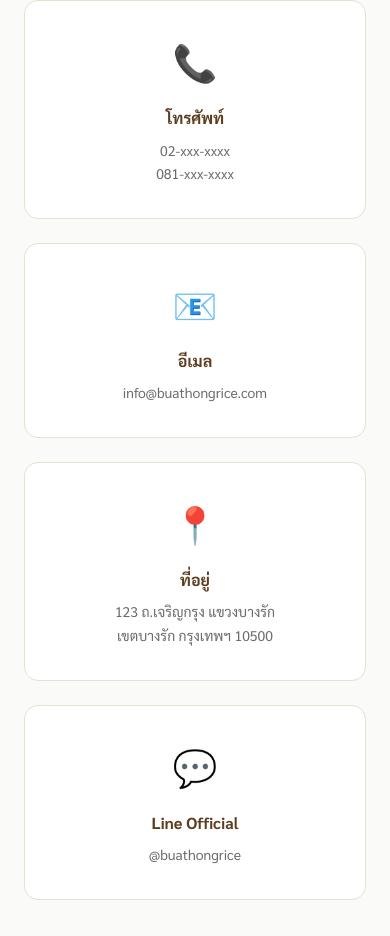
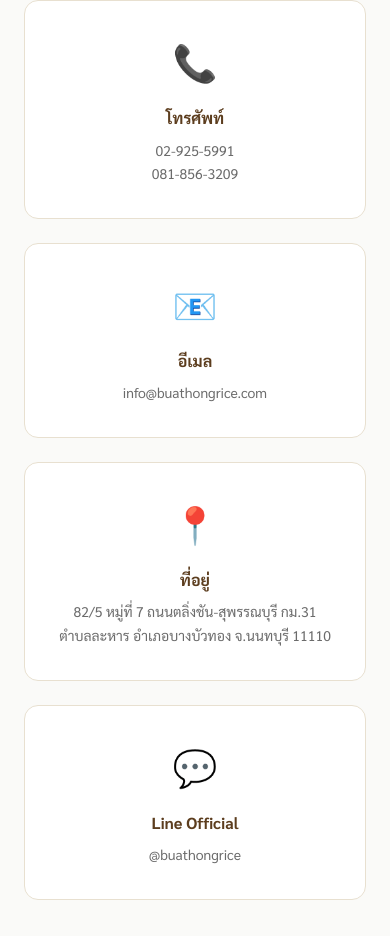
Before and after one commit to bestth304-collab/buathong-rice, a website: page public/index.html in a window 390 px wide. Shown: the part 3733-4669 px from the top of the page. Drawn offline with Linux system fonts and the light colour scheme; no server answers; a script that the page names is missing.

Commit message:
Update contact address and phone numbers
Co-Authored-By: Claude Sonnet 4.6 <noreply@anthropic.com>

```diff
--- a/public/index.html
+++ b/public/index.html
@@ -118,9 +118,9 @@
     <div class="container">
       <div class="section-header"><h2>ติดต่อเรา</h2><p>ยินดีให้บริการทุกวัน จันทร์ - เสาร์ 08:00 - 17:00 น.</p></div>
       <div class="contact-grid">
-        <div class="contact-card"><div class="contact-icon">📞</div><h3>โทรศัพท์</h3><p>02-xxx-xxxx<br>081-xxx-xxxx</p></div>
+        <div class="contact-card"><div class="contact-icon">📞</div><h3>โทรศัพท์</h3><p>02-925-5991<br>081-856-3209</p></div>
         <div class="contact-card"><div class="contact-icon">📧</div><h3>อีเมล</h3><p>info@buathongrice.com</p></div>
-        <div class="contact-card"><div class="contact-icon">📍</div><h3>ที่อยู่</h3><p>123 ถ.เจริญกรุง แขวงบางรัก<br>เขตบางรัก กรุงเทพฯ 10500</p></div>
+        <div class="contact-card"><div class="contact-icon">📍</div><h3>ที่อยู่</h3><p>82/5 หมู่ที่ 7 ถนนตลิ่งชัน-สุพรรณบุรี กม.31<br>ตำบลละหาร อำเภอบางบัวทอง จ.นนทบุรี 11110</p></div>
         <div class="contact-card"><div class="contact-icon">💬</div><h3>Line Official</h3><p>@buathongrice</p></div>
       </div>
     </div>
```
